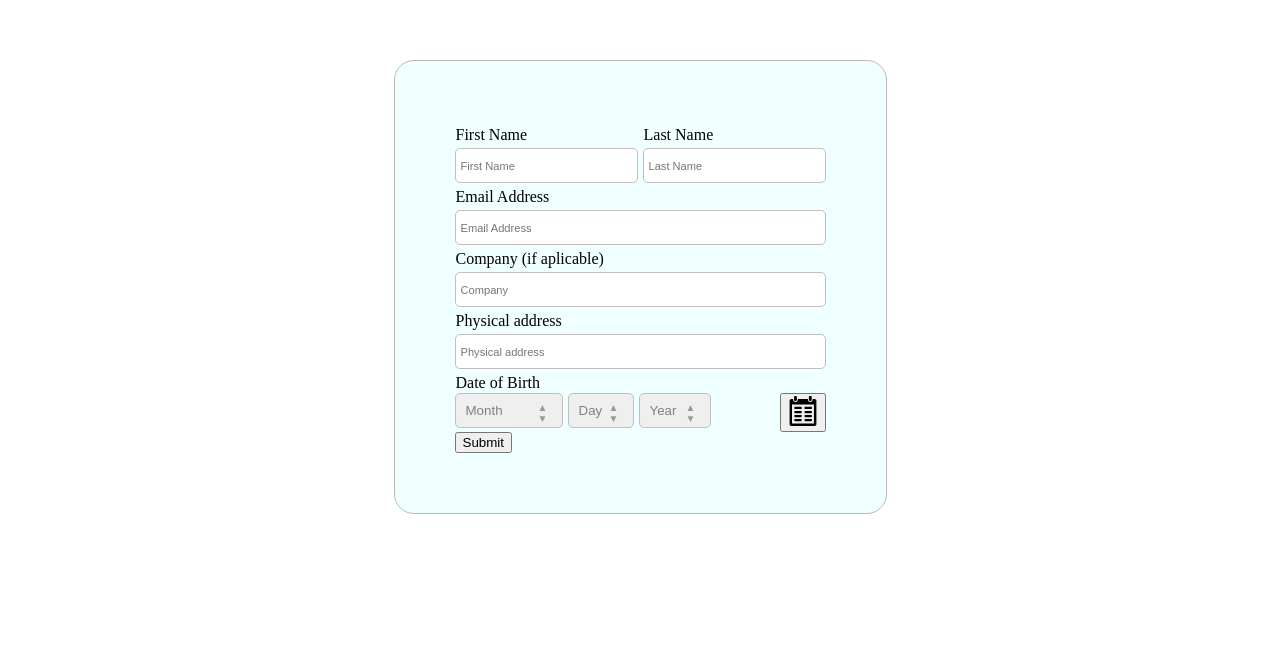
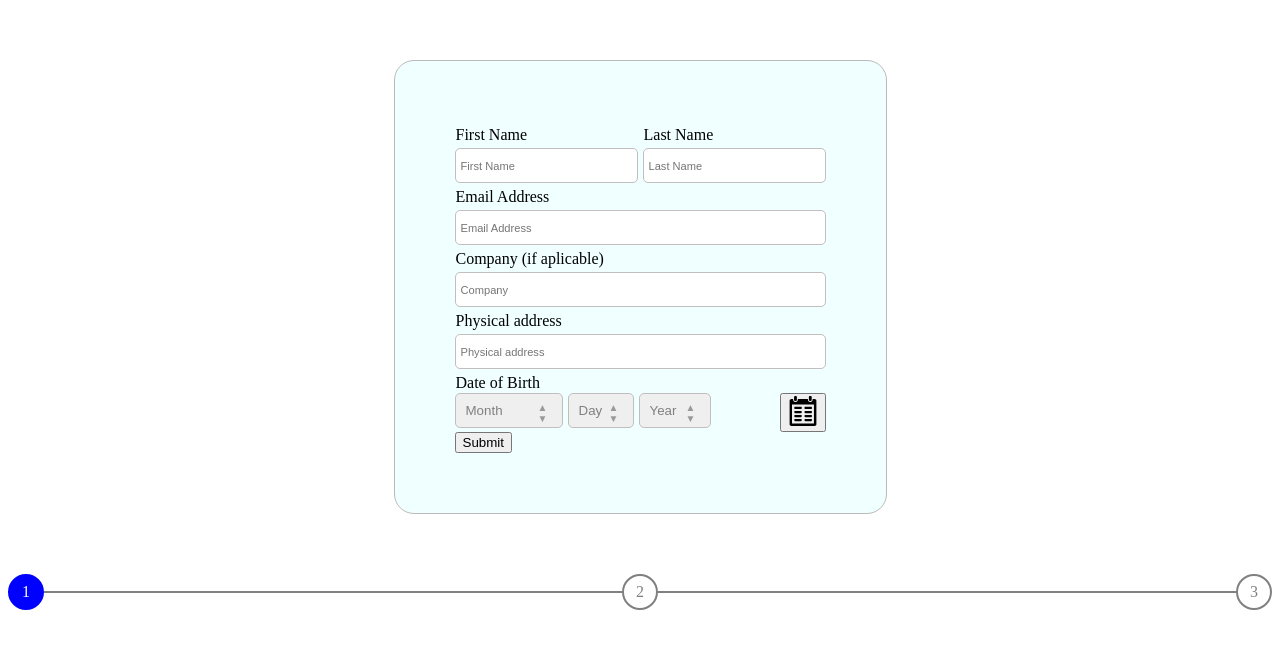
Before and after one commit to Shushanik01/Wizard_registration_flow_with_zod, a React (Vite) app: page / in a window 1280 px wide. Shown: the top 648 px of the page. Built offline with nearby package versions, Linux system fonts and the light colour scheme.

Commit message:
feat: implement step indicator logic

```diff
--- a/src/App.tsx
+++ b/src/App.tsx
@@ -5,13 +5,17 @@ import StepIndicator from "./components/stepIndicator/StepIndicator";
 import { useState } from "react";
 import PersonalInfo from "./pages/personalInfo/PersonalInfo";
 
+
+
 function App() {
 
+  const [step, setStep] = useState<number>(1)
 
 
   return (
     <>
-     <PersonalInfo/>
+     <PersonalInfo step={step} setStep={setStep}/>
+     <StepIndicator totalSteps={3} currentStep={step}/>
     </>
   )
 }
--- a/src/pages/personalInfo/PersonalInfo.tsx
+++ b/src/pages/personalInfo/PersonalInfo.tsx
@@ -23,7 +23,12 @@ const years = Array.from({ length: currentYear - 1900 + 1 }, (_, i) => currentYe
 //     year: number | null
 // }
 
-const PersonalInfo = () => {
+interface PersonalInfoProp {
+   step: number;
+  setStep: React.Dispatch<React.SetStateAction<number>>;
+}
+
+const PersonalInfo = ({step, setStep}: PersonalInfoProp) => {
     const [selectedMonth, setSelectedMonth] = useState<string | null>(null)
     const [selectedDay, setSelectedDay] = useState<number | null>(null)
     const [selectedYear, setSelectedYear] = useState<number | null>(null);
@@ -76,8 +81,9 @@ const PersonalInfo = () => {
 
     const onSubmit = (data: PersonalInfoData) => {
         console.log({ ...data, month: selectedMonth, day: selectedDay, year: selectedYear });
+         setStep(prev => prev + 1)
 
-    }
+    };
 
     return (
         <div className={styles.wrapper}>
@@ -156,7 +162,10 @@ const PersonalInfo = () => {
                         />
                         <Calendar onDateSelect={handleDateSelect} />
                     </div>
-                    <button type='submit'>Submit</button>
+                    <button
+                     type='submit'
+
+                     >Submit</button>
                 </form>
             </div>
         </div>
```
